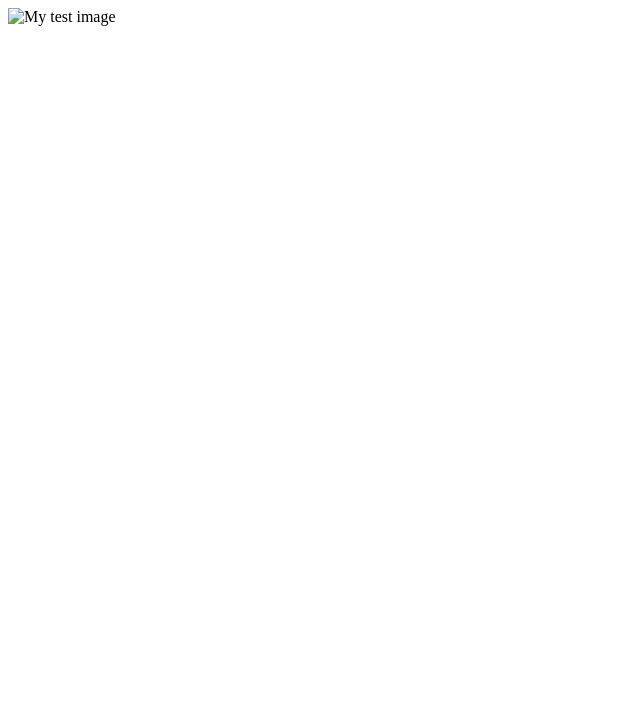
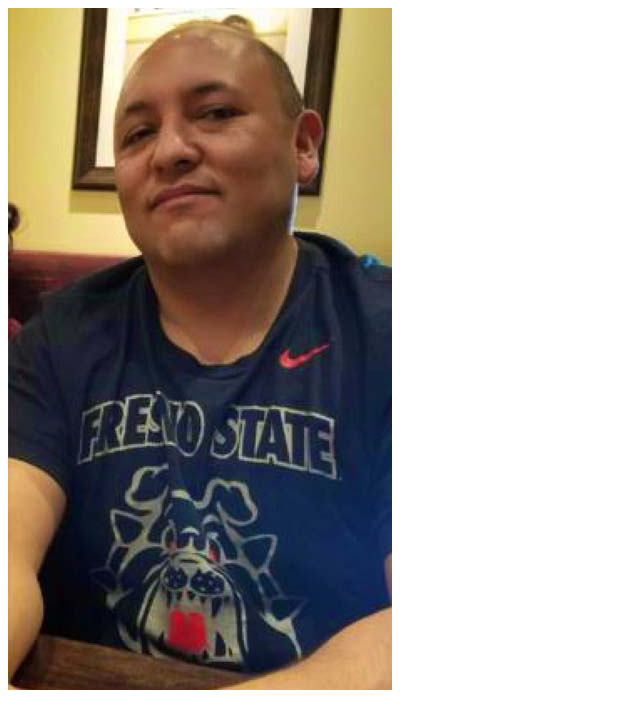
Before and after one commit to CIT82/miguelq-pub, a plain HTML site: page pages/index.html in a window 1280 px wide. Shown: the whole page, without its empty margins (0-640 px from the left). Drawn offline with Linux system fonts and the light colour scheme.

Commit message:
Update index.html

```diff
--- a/pages/index.html
+++ b/pages/index.html
@@ -6,6 +6,6 @@
     <title>Miguel</title>
   </head>
   <body>
-    <img src="images/firefox-icon.png" alt="My test image" />
+    <img src="https://raw.githubusercontent.com/CIT82/miguelq-pub/main/images/miguelquezada.jpg" alt="My test image" />
   </body>
 </html>
```
